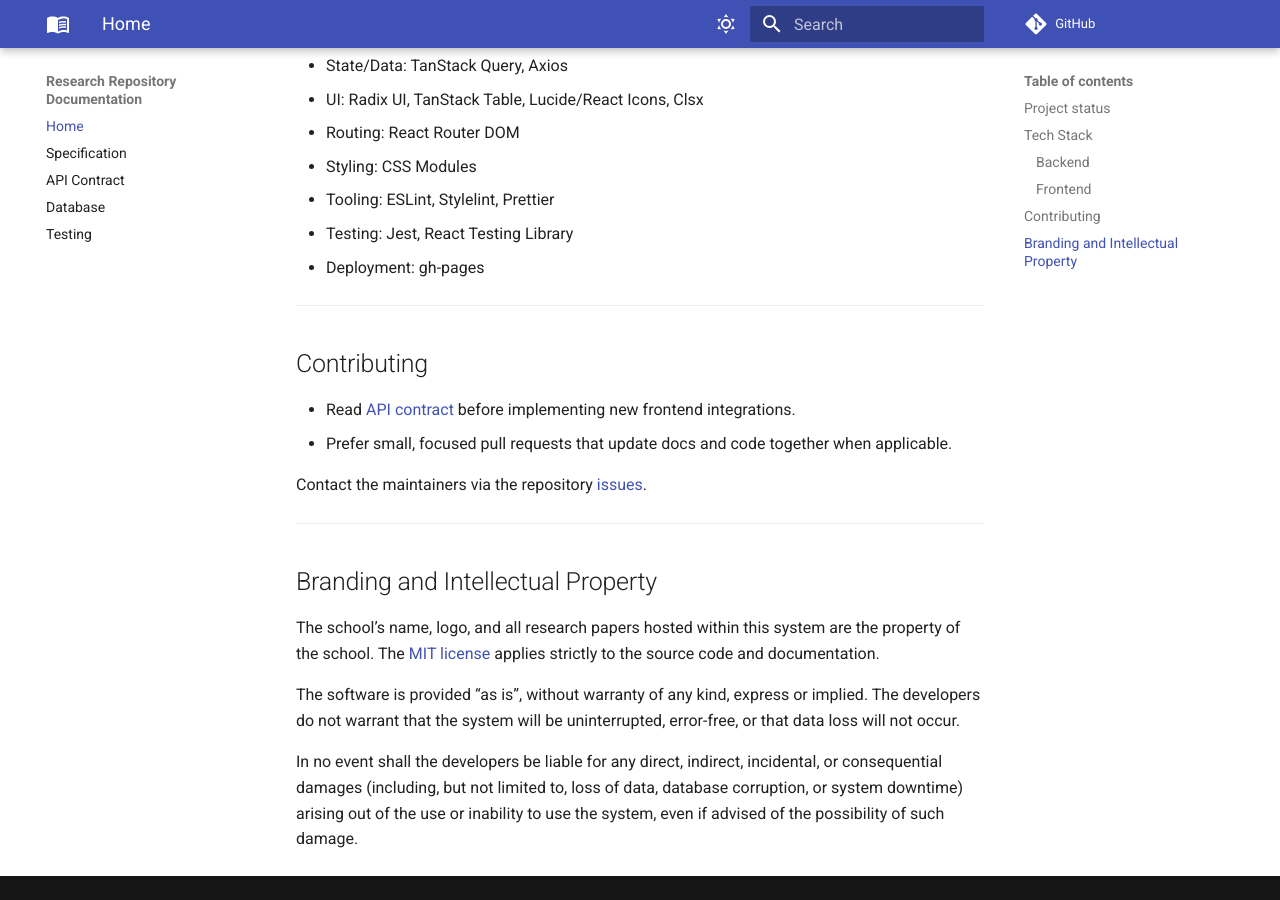
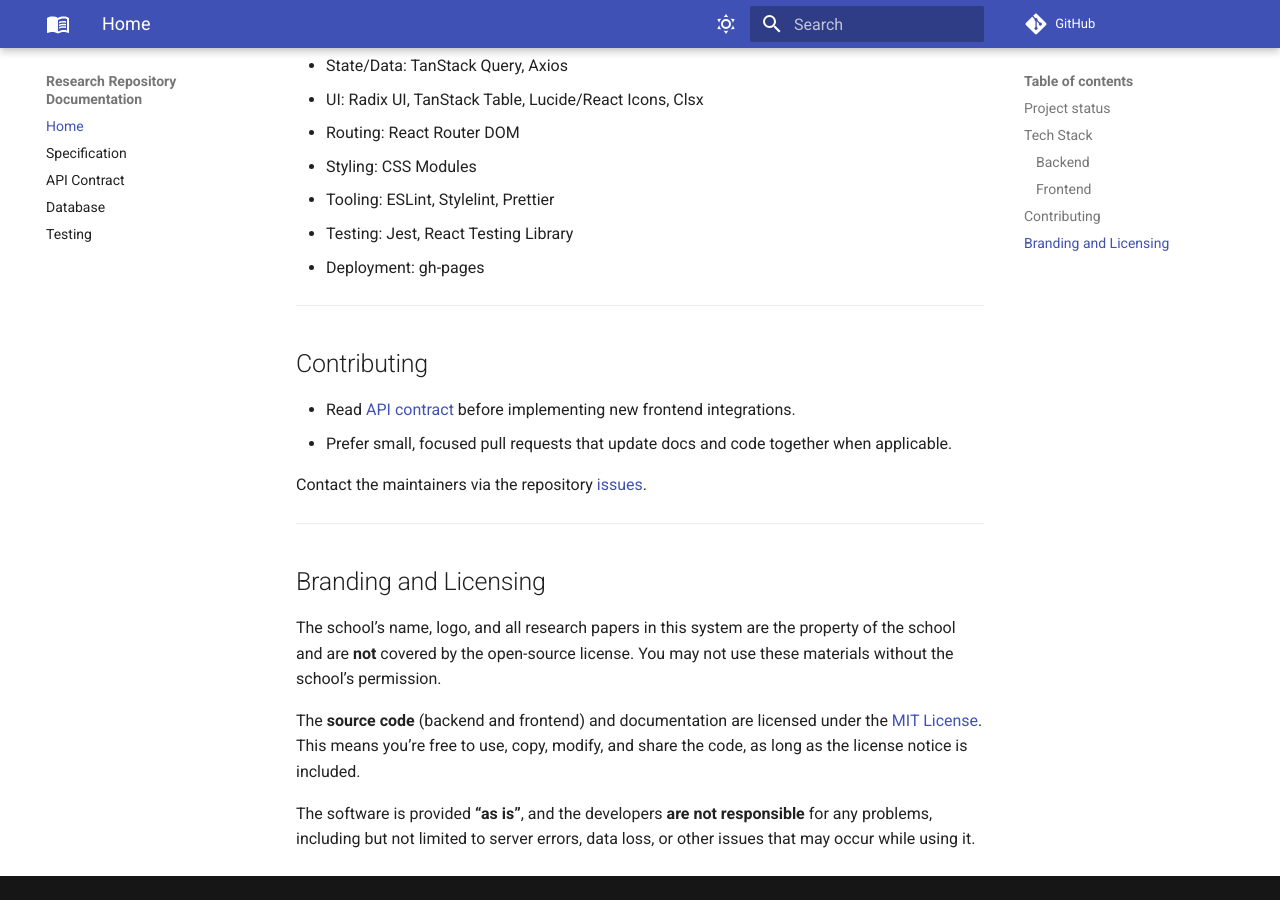
Before and after one commit to r4ppz/research-repo-docs, an MkDocs documentation site: the page built from docs/index.md, in a window 1280 px wide and 900 px high, scrolled down 1421 px. Built offline with MkDocs 1.6.1 and Material for MkDocs 9.7.7, drawn with Linux system fonts in a browser that asks for light colours; comment, search, counter and statistics services are not loaded.

Commit message:
docs: improve licensing section

```diff
--- a/docs/index.md
+++ b/docs/index.md
@@ -64,10 +64,10 @@ Contact the maintainers via the repository [issues](https://github.com/r4ppz/res
 
 ---
 
-## Branding and Intellectual Property
+## Branding and Licensing
 
-The school’s name, logo, and all research papers hosted within this system are the property of the school. The [MIT license](https://mit-license.org/) applies strictly to the source code and documentation.
+The school’s name, logo, and all research papers in this system are the property of the school and are **not** covered by the open-source license. You may not use these materials without the school’s permission.
 
-The software is provided “as is”, without warranty of any kind, express or implied. The developers do not warrant that the system will be uninterrupted, error-free, or that data loss will not occur.
+The **source code** (backend and frontend) and documentation are licensed under the [MIT License](https://github.com/r4ppz/research-repository-frontend/blob/main/LICENSE). This means you’re free to use, copy, modify, and share the code, as long as the license notice is included.
 
-In no event shall the developers be liable for any direct, indirect, incidental, or consequential damages (including, but not limited to, loss of data, database corruption, or system downtime) arising out of the use or inability to use the system, even if advised of the possibility of such damage.
+The software is provided **“as is”**, and the developers **are not responsible** for any problems, including but not limited to server errors, data loss, or other issues that may occur while using it.
```
